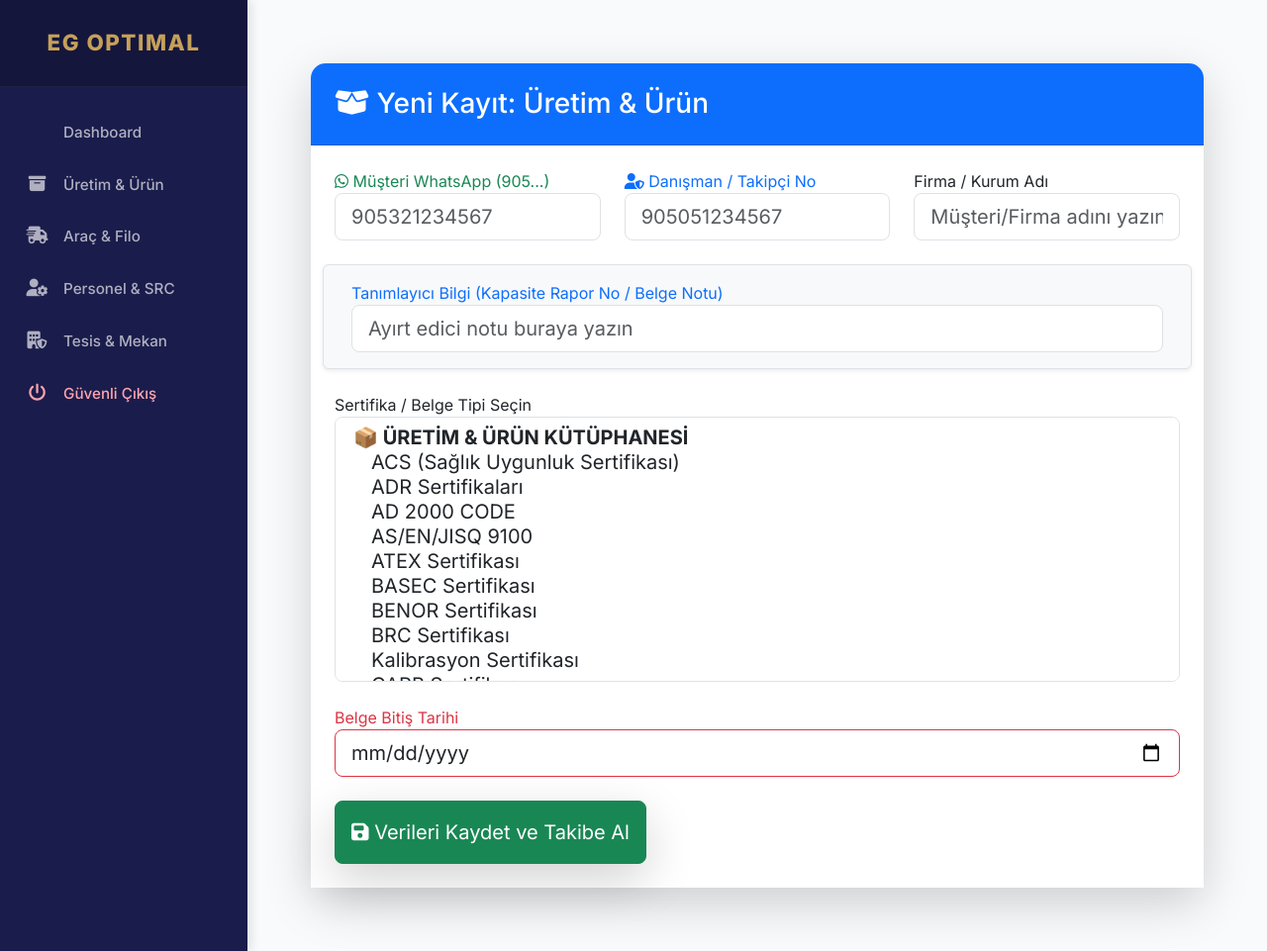
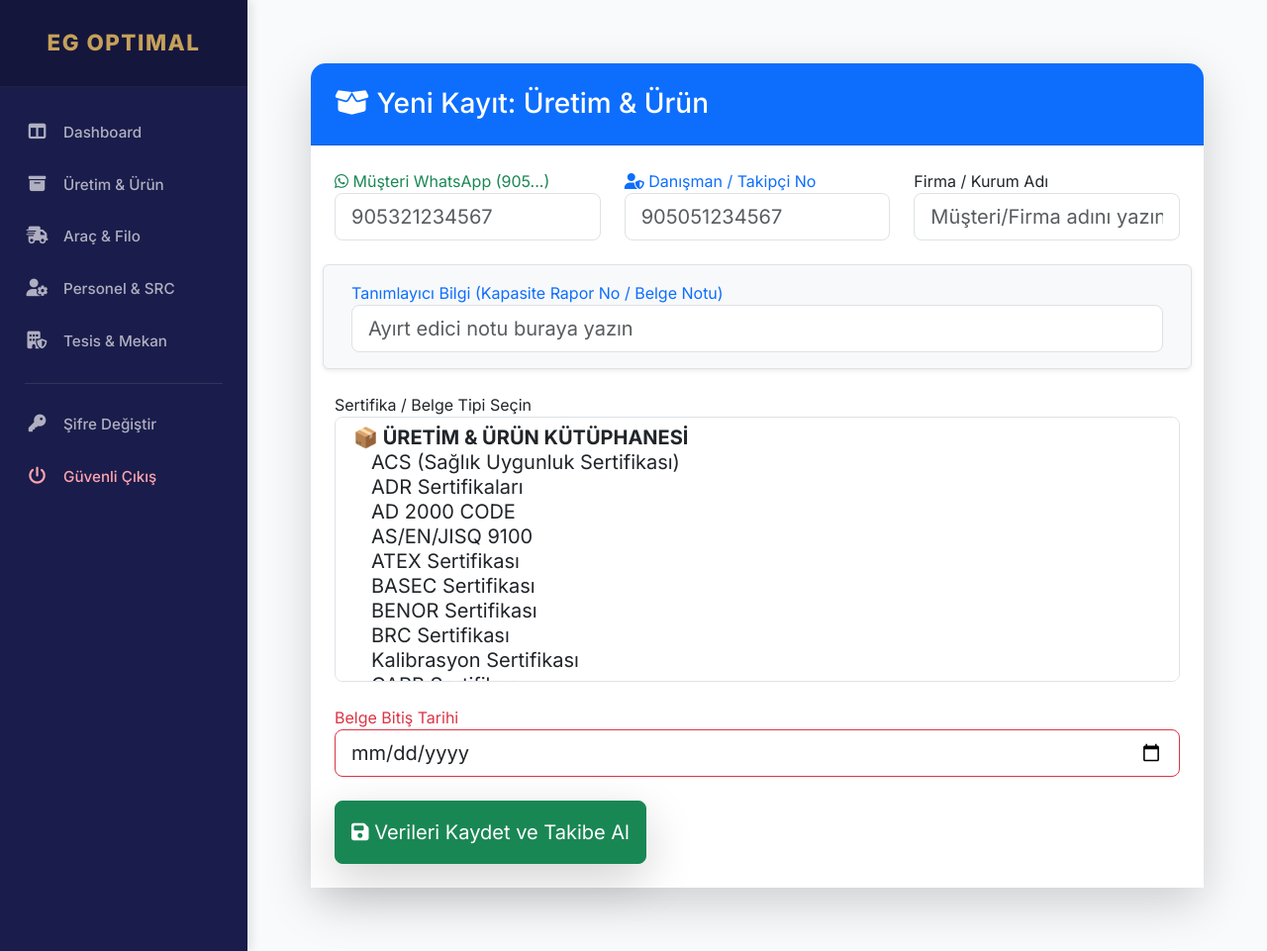
Before and after one commit to eguldr/sertifika-takip, a Flask app: page /ekle/1 in a window 1280 px wide. Shown: the whole page at 99% size. Run offline with Flask 3, Linux system fonts and the light colour scheme; the visitor is signed in with stand-in values (Sample User, id 1).

Commit message:
Update base.html

```diff
--- a/templates/base.html
+++ b/templates/base.html
@@ -20,8 +20,8 @@
         }
 
         body {
-            background-color: #f8fafc; /* Hafif daha modern, ferah bir gri-beyaz */
-            font-family: 'Inter', sans-serif; /* Font güncellendi */
+            background-color: #f8fafc;
+            font-family: 'Inter', sans-serif;
             margin: 0;
             overflow-x: hidden;
             color: #1e293b;
@@ -152,7 +152,6 @@
             }
         }
 
-        /* Kart ve Alert Güzelleştirme */
         .card {
             border: none;
             border-radius: 16px;
@@ -176,9 +175,10 @@
 
             <ul class="list-unstyled components">
                 <li class="{{ 'active' if request.endpoint == 'dashboard' }}">
-                    <a href="{{ url_for('dashboard') }}"><i class="fas fa-grid-2"></i> Dashboard</a>
+                    <a href="{{ url_for('dashboard') }}"><i class="fas fa-table-columns"></i> Dashboard</a>
                 </li>
                 <li>
+                    {# App.py'daki 'sertifikalar' route'una yönlendiriyoruz #}
                     <a href="{{ url_for('sertifikalar', cat='Urun') }}"><i class="fas fa-box-archive"></i> Üretim & Ürün</a>
                 </li>
                 <li>
@@ -191,14 +191,11 @@
                     <a href="{{ url_for('sertifikalar', cat='Tesis') }}"><i class="fas fa-building-shield"></i> Tesis & Mekan</a>
                 </li>
 
-                {% if current_user.is_authenticated and current_user.is_admin %}
+                {% if current_user.is_authenticated %}
                 <hr style="opacity: 0.1; margin: 15px 25px; border-color: #fff;">
-                <li class="{{ 'active' if request.endpoint == 'admin_panel' }}">
-                    <a href="{{ url_for('admin_panel') }}" style="color: #67e8f9;"><i class="fas fa-crown"></i> Admin Paneli</a>
+                <li>
+                    <a href="{{ url_for('forgot_password') }}"><i class="fas fa-key"></i> Şifre Değiştir</a>
                 </li>
-                {% endif %}
-
-                {% if current_user.is_authenticated %}
                 <li>
                     <a href="{{ url_for('logout') }}" style="color: #fda4af;"><i class="fas fa-power-off"></i> Güvenli Çıkış</a>
                 </li>
@@ -246,7 +243,7 @@
             }
         });
 
-        /* Flash mesajlarını 5 saniye sonra otomatik kapat */
+        /* Flash mesajlarını otomatik kapat */
         setTimeout(function() {
             let alerts = document.querySelectorAll('.alert');
             alerts.forEach(function(alert) {
```
